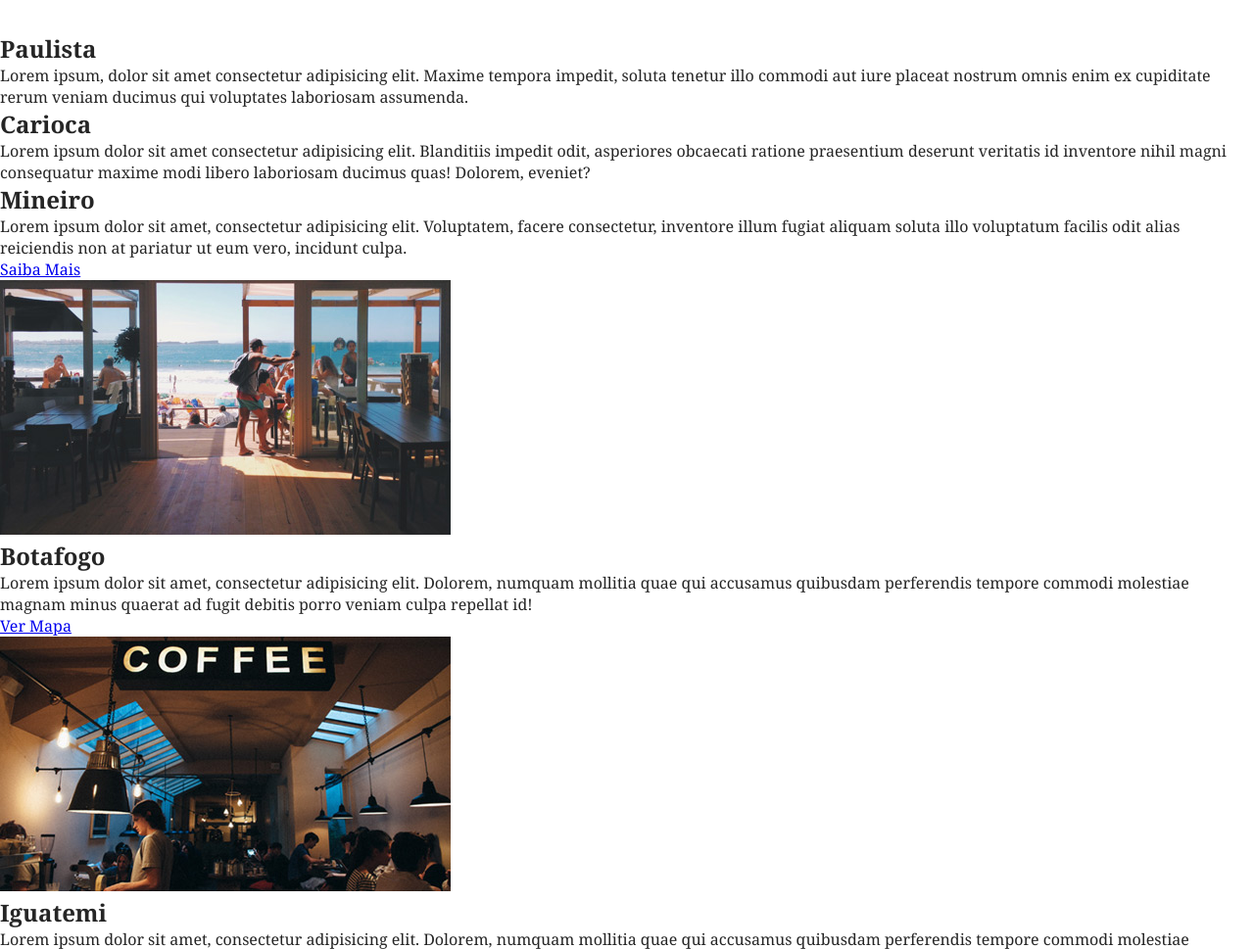
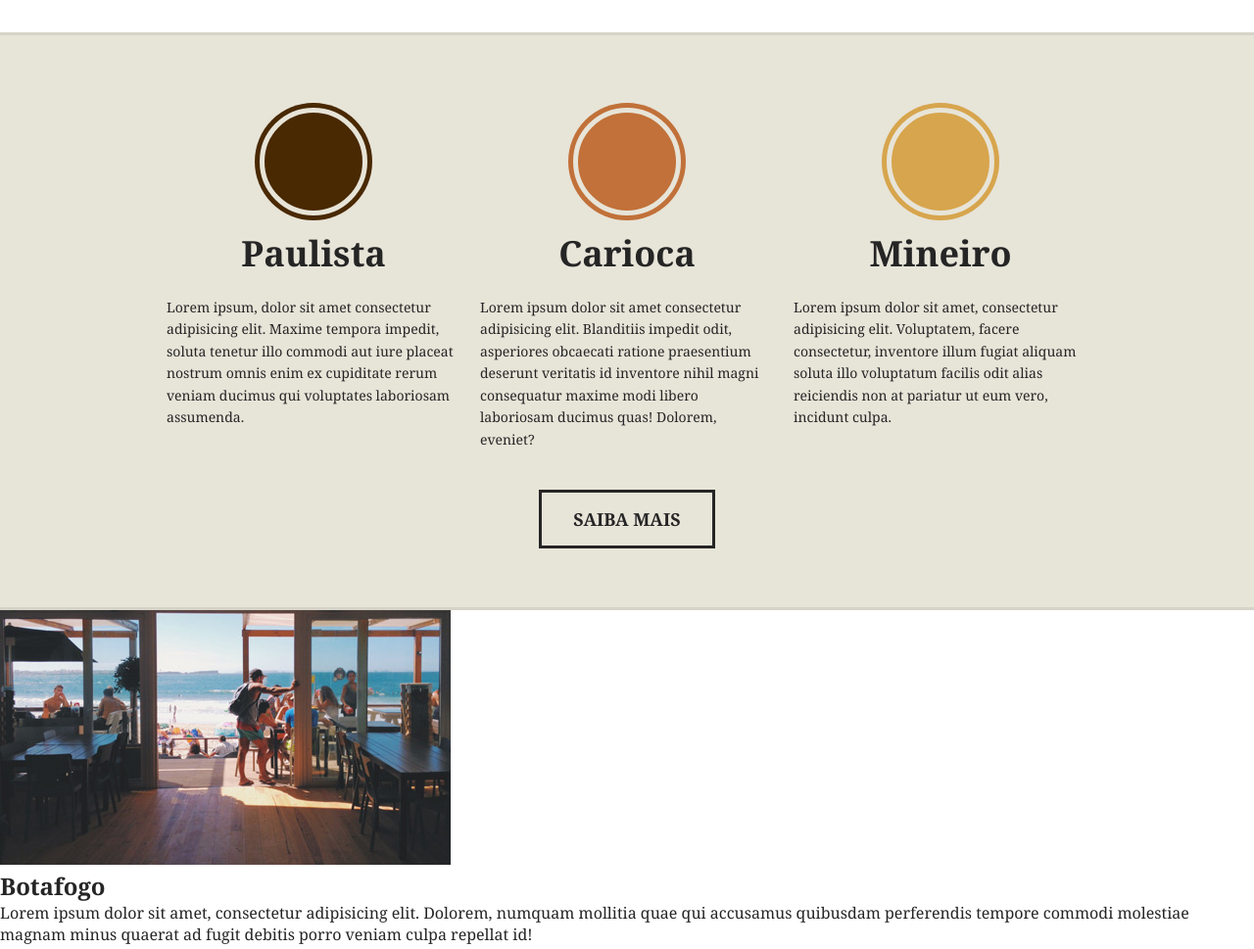
Before and after one commit to LucasFelinto/brafe, a plain HTML site: page index.html in a window 1280 px wide. Shown: the part 1177-2146 px from the top of the page at 98% size. Drawn offline with Linux system fonts and the light colour scheme.

Commit message:
section produtos finalizado

```diff
--- /dev/null
+++ b/css/components/produtos-brafe.css
@@ -0,0 +1,60 @@
+.produtos-brafe {
+  background: var(--first-color);
+  padding: 60px 0;
+  border-top: 3px solid var(--second-color);
+  border-bottom: 3px solid var(--second-color);
+}
+
+.produtos-brafe .produto {
+  width: 18.75rem;
+  float: left;
+  margin: 0 10px 20px 10px;
+}
+
+.produtos-brafe .title::before {
+  content: "";
+  width: 100px;
+  height: 100px;
+  display: block;
+  background: currentColor;
+  border-radius: 50%;
+  margin: var(--size-small) auto;
+  border: 5px solid var(--first-color);
+  box-shadow: 0 0 0 5px currentColor;
+}
+
+.produtos-brafe .produto:nth-of-type(1) .title::before {
+  color: var(--b1-color);
+}
+.produtos-brafe .produto:nth-of-type(2) .title::before {
+  color: var(--b2-color);
+}
+.produtos-brafe .produto:nth-of-type(3) .title::before {
+  color: var(--b3-color);
+}
+
+.produtos-brafe .title {
+  text-align: center;
+  font-size: var(--size-large);
+  margin-bottom: 20px;
+}
+
+.produtos-brafe .description {
+  font-size: var(--size-small);
+  line-height: 1.4rem;
+}
+
+.produtos-brafe > .button {
+  color: red;
+  color: var(--primary-color);
+  border: solid 3px;
+  text-decoration: none;
+  display: block;
+  width: 11.25rem;
+  margin: 20px auto 0 auto;
+  font-size: var(--size-medium);
+  font-weight: bold;
+  text-transform: uppercase;
+  text-align: center;
+  padding: 15px 0;
+}
--- a/css/settings/colors.css
+++ b/css/settings/colors.css
@@ -1,4 +1,10 @@
 :root {
   --primary-color: #252525;
   --zero-color: #ffffff;
+  --first-color: #e7e4d8;
+  --second-color: #d6d3c8;
+
+  --b1-color: #492901;
+  --b2-color: #c17139;
+  --b3-color: #d7a54d;
 }
--- a/css/settings/size.css
+++ b/css/settings/size.css
@@ -1,5 +1,5 @@
 :root {
-  --size-container: 80vw;
+  --size-container: 960px;
 
   --size-small: 0.875rem;
   --size-medium: 1.125rem;
--- a/index.html
+++ b/index.html
@@ -21,6 +21,7 @@
     <link rel="stylesheet" href="css/components/menu-brafe.css" />
     <link rel="stylesheet" href="css/components/intro-brafe.css" />
     <link rel="stylesheet" href="css/components/sobre-brafe.css" />
+    <link rel="stylesheet" href="css/components/produtos-brafe.css" />
   </head>
   <body>
     <header class="header-brafe">
@@ -68,29 +69,29 @@
       </p>
     </section>
 
-    <section>
-      <div>
-        <div>
-          <h2>Paulista</h2>
-          <p>
+    <section class="produtos-brafe">
+      <div class="container -clearfix">
+        <div class="produto">
+          <h2 class="title">Paulista</h2>
+          <p class="description">
             Lorem ipsum, dolor sit amet consectetur adipisicing elit. Maxime
             tempora impedit, soluta tenetur illo commodi aut iure placeat
             nostrum omnis enim ex cupiditate rerum veniam ducimus qui voluptates
             laboriosam assumenda.
           </p>
         </div>
-        <div>
-          <h2>Carioca</h2>
-          <p>
+        <div class="produto">
+          <h2 class="title">Carioca</h2>
+          <p class="description">
             Lorem ipsum dolor sit amet consectetur adipisicing elit. Blanditiis
             impedit odit, asperiores obcaecati ratione praesentium deserunt
             veritatis id inventore nihil magni consequatur maxime modi libero
             laboriosam ducimus quas! Dolorem, eveniet?
           </p>
         </div>
-        <div>
-          <h2>Mineiro</h2>
-          <p>
+        <div class="produto">
+          <h2 class="title">Mineiro</h2>
+          <p class="description">
             Lorem ipsum dolor sit amet, consectetur adipisicing elit.
             Voluptatem, facere consectetur, inventore illum fugiat aliquam
             soluta illo voluptatum facilis odit alias reiciendis non at pariatur
@@ -98,14 +99,14 @@
           </p>
         </div>
       </div>
-      <a href="#">Saiba Mais</a>
+      <a href="#" class="button">Saiba Mais</a>
     </section>
 
     <section>
       <div>
         <img src="img/botafogo.jpg" alt="Brafé Unidade Botafogo" />
         <div>
-          <h2>Botafogo</h2>
+          <h2 class="title">Botafogo</h2>
           <p>
             Lorem ipsum dolor sit amet, consectetur adipisicing elit. Dolorem,
             numquam mollitia quae qui accusamus quibusdam perferendis tempore
```
